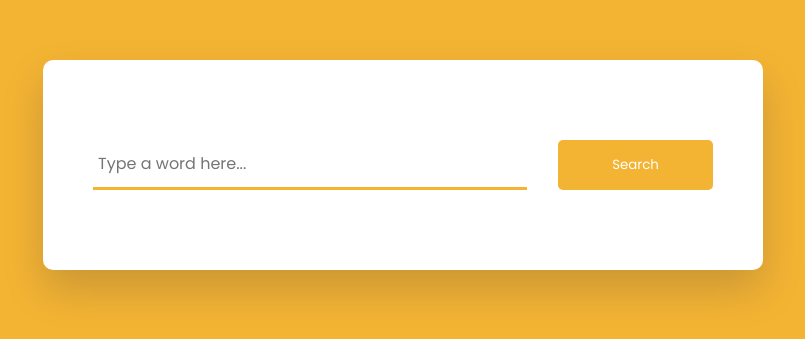
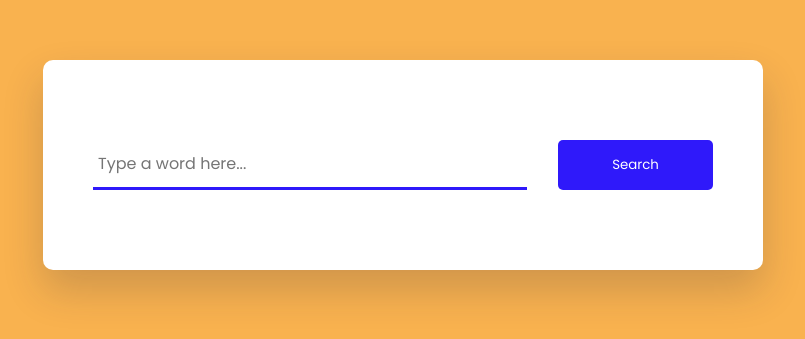
Before and after one commit to pkuczak/cse121b, a plain HTML site: page project.html in a window 1280 px wide. Shown: the part 235-574 px from the top of the page, without its empty margins (237-1042 px from the left). Drawn offline with Linux system fonts and the light colour scheme.

Commit message:
changed some colors in CSS

```diff
--- a/styles/dictionary-project.css
+++ b/styles/dictionary-project.css
@@ -7,7 +7,7 @@
     font-family: "Poppins", sans-serif;
 }
 body {
-    background-color: #f4b433;
+    background-color: #f9b24f;
 }
 .container {
     background-color: #ffffff;
@@ -30,13 +30,13 @@ body {
     width: 70%;
     border: none;
     outline: none;
-    border-bottom: 3px solid #f4b433;
+    border-bottom: 3px solid #2f19fa;
     font-size: 16px;
 }
 .search-box button {
     padding: 15px 0;
     width: 25%;
-    background-color: #f4b433;
+    background-color: #2f19fa;
     border: none;
     outline: none;
     color: #ffffff;
```
